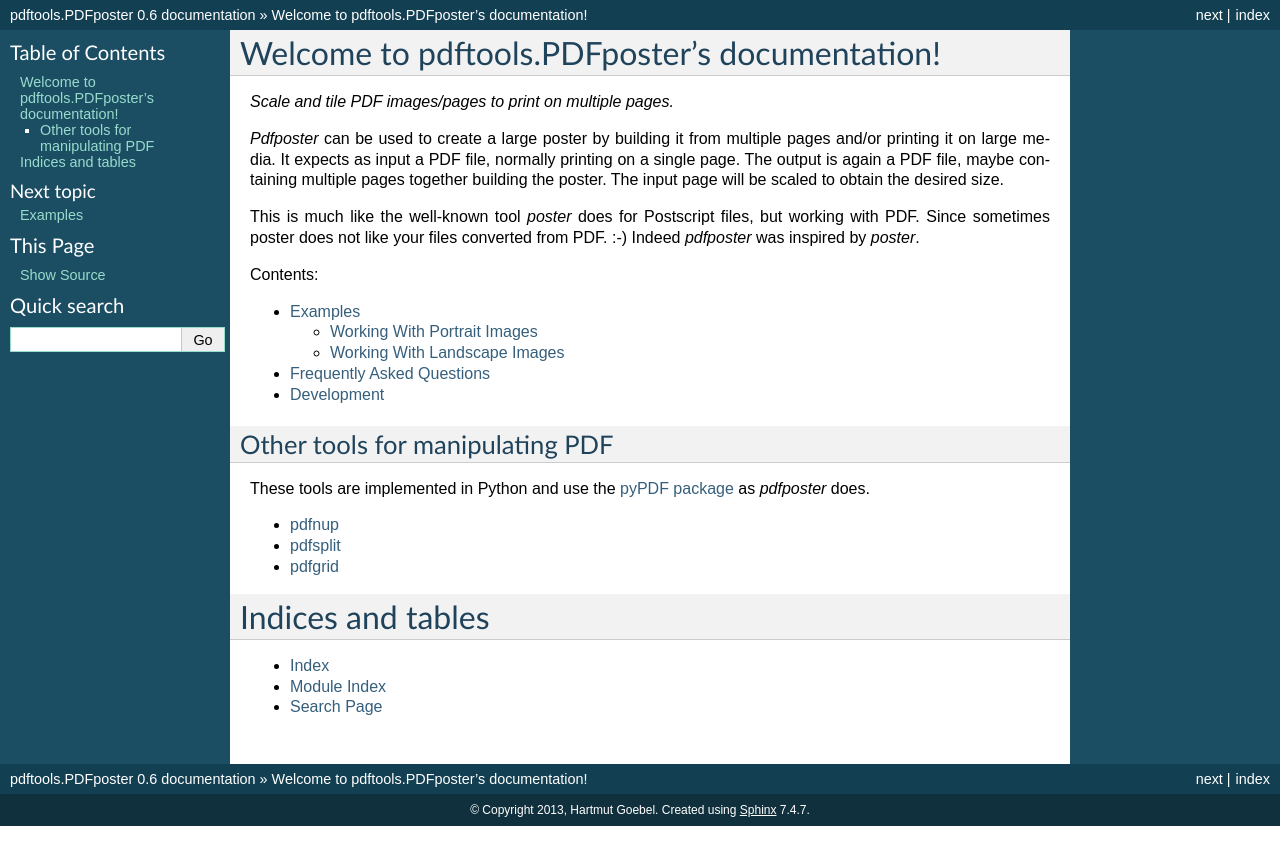
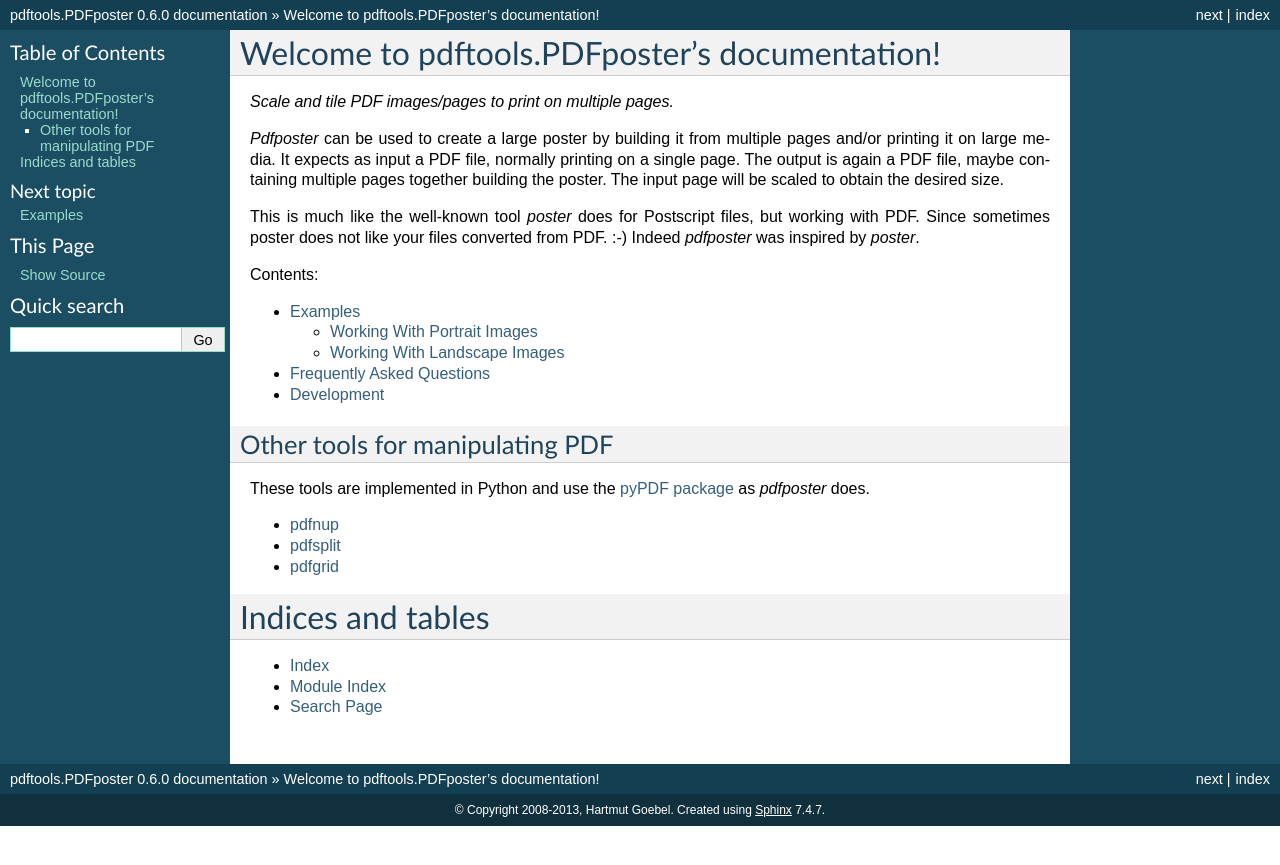
Before and after one commit to voidus/pdfposter, a Sphinx documentation site: the page built from docs/index.rst, in a window 1280 px wide. Shown: the top 865 px of the page. Built offline with Sphinx 7.4.7, drawn with Linux system fonts in a browser that asks for light colours.

Commit message:
Set correct release-number and first copyright year for generated docs.

```diff
--- a/docs/conf.py
+++ b/docs/conf.py
@@ -41,7 +41,7 @@
 
 # General information about the project.
 project = u'pdftools.PDFposter'
-copyright = u'2013, Hartmut Goebel'
+copyright = u'2008-2013, Hartmut Goebel'
 
 # The version info for the project you're documenting, acts as replacement for
 # |version| and |release|, also used in various other places throughout the
@@ -50,7 +50,7 @@
 # The short X.Y version.
 version = '0.6'
 # The full version, including alpha/beta/rc tags.
-release = '0.6'
+release = '0.6.0'
 
 # The language for content autogenerated by Sphinx. Refer to documentation
 # for a list of supported languages.
```
